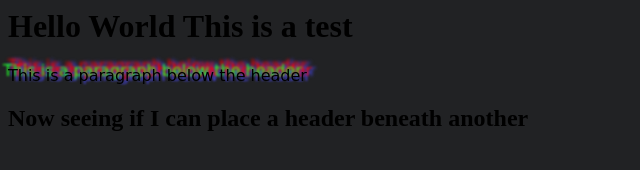
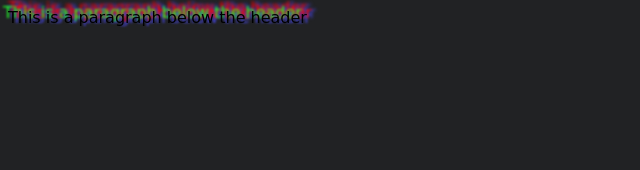
Before and after one commit to M4g1us/WebsiteTest, a plain HTML site: page index.html in a window 1280 px wide. Shown: the whole page, without its empty margins (0-640 px from the left). Drawn offline with Linux system fonts and the light colour scheme.

Commit message:
Update index.html
Removed the headers and removed the styles section

```diff
--- a/index.html
+++ b/index.html
@@ -1,14 +1,11 @@
 <html>
   <head>
-    <style class='Background'>  </style>
   <title>
     Test Website
   </title>
     <link href="style.css" rel="stylesheet">
   </head>
   <body>
-    <h1> Hello World This is a test </h1>
     <p class="CRT_Monitor"> This is a paragraph below the header</p>
-    <h2> Now seeing if I can place a header beneath another</h2>
   </body>
 </html>
```
